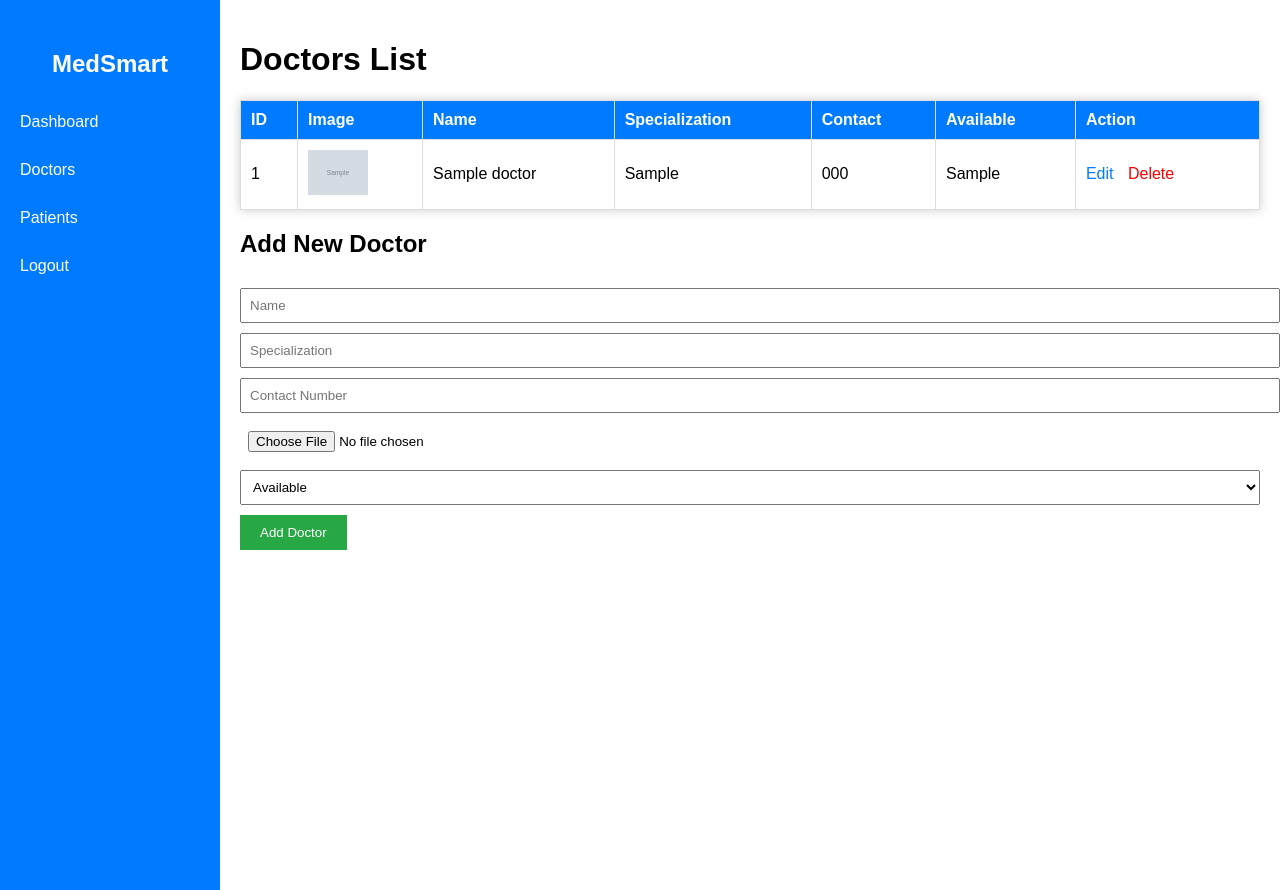
After one commit to Saurab2004/Med-Smart-ABS, a PHP site: page /admin/doctors.php in a window 1280 px wide. The commit adds this page. Run offline with PHP 8.4, Linux system fonts and the light colour scheme; the visitor is signed in with stand-in values (Sample User, id 1); tables that the repository leaves empty or names only in its code hold one stand-in row (values such as "Sample post"); grey boxes marked "Sample" are stand-in pictures.

Commit message:
new change

```diff
--- /dev/null
+++ b/admin/doctors.php
@@ -0,0 +1,221 @@
+<?php
+session_start();
+if (!isset($_SESSION['admin_logged_in']) || $_SESSION['admin_logged_in'] !== true) {
+    header("Location: admin_login.php");
+    exit;
+}
+
+$conn = new mysqli("localhost", "root", "", "medsmart");
+if ($conn->connect_error) {
+    die("Connection failed: " . $conn->connect_error);
+}
+
+// Add Doctor
+if ($_SERVER['REQUEST_METHOD'] === 'POST' && isset($_POST['add_doctor'])) {
+    $name = $_POST['name'];
+    $specialization = $_POST['specialization'];
+    $contact = $_POST['contact'];
+    $available = $_POST['available'];
+    $image_path = '';
+
+    if (!empty($_FILES['image']['name'])) {
+        $target_dir = "adminimage/";
+        $image_path = $target_dir . basename($_FILES['image']['name']);
+        move_uploaded_file($_FILES['image']['tmp_name'], $image_path);
+    }
+
+    $stmt = $conn->prepare("INSERT INTO doctors (name, specialization, contact_number, image_path, available) VALUES (?, ?, ?, ?, ?)");
+    $stmt->bind_param("sssss", $name, $specialization, $contact, $image_path, $available);
+    $stmt->execute();
+    $stmt->close();
+    header("Location: doctors.php");
+    exit;
+}
+
+// Delete Doctor
+if (isset($_GET['delete'])) {
+    $id = intval($_GET['delete']);
+    $conn->query("DELETE FROM doctors WHERE id = $id");
+    header("Location: doctors.php");
+    exit;
+}
+
+// Update Doctor
+if ($_SERVER['REQUEST_METHOD'] === 'POST' && isset($_POST['edit_doctor'])) {
+    $id = intval($_POST['doctor_id']);
+    $name = $_POST['name'];
+    $specialization = $_POST['specialization'];
+    $contact = $_POST['contact'];
+    $available = $_POST['available'];
+    $image_path = $_POST['current_image'];
+
+    if (!empty($_FILES['image']['name'])) {
+        $target_dir = "adminimage/";
+        $image_path = $target_dir . basename($_FILES['image']['name']);
+        move_uploaded_file($_FILES['image']['tmp_name'], $image_path);
+    }
+
+    $stmt = $conn->prepare("UPDATE doctors SET name=?, specialization=?, contact_number=?, available=?, image_path=? WHERE id=?");
+    $stmt->bind_param("sssssi", $name, $specialization, $contact, $available, $image_path, $id);
+    $stmt->execute();
+    $stmt->close();
+    header("Location: doctors.php");
+    exit;
+}
+
+// Get Doctors
+$result = $conn->query("SELECT * FROM doctors ORDER BY name ASC");
+?>
+
+<!DOCTYPE html>
+<html lang="en">
+<head>
+  <meta charset="UTF-8">
+  <title>Doctors - Med Smart</title>
+  <style>
+    body { margin: 0; font-family: Arial, sans-serif; }
+    .container { display: flex; }
+    .sidebar {
+      width: 220px;
+      background-color: #007bff;
+      color: white;
+      height: 100vh;
+      padding-top: 30px;
+      position: fixed;
+    }
+    .sidebar h2 { text-align: center; }
+    .sidebar a {
+      display: block;
+      padding: 15px 20px;
+      color: white;
+      text-decoration: none;
+    }
+    .sidebar a:hover { background: #0056b3; }
+    .main-content {
+      margin-left: 220px;
+      padding: 20px;
+      width: calc(100% - 220px);
+    }
+    table {
+      width: 100%;
+      border-collapse: collapse;
+      background: white;
+      box-shadow: 0 0 10px #ccc;
+    }
+    th, td {
+      padding: 10px;
+      border: 1px solid #ddd;
+      text-align: left;
+    }
+    th { background-color: #007bff; color: white; }
+    img { width: 60px; height: auto; }
+    form { margin-top: 30px; }
+    input, select {
+      padding: 8px;
+      margin-bottom: 10px;
+      width: 100%;
+    }
+    input[type="submit"] {
+      background-color: #28a745;
+      color: white;
+      border: none;
+      cursor: pointer;
+      width: auto;
+      padding: 10px 20px;
+    }
+    .delete-link, .edit-link {
+      color: red;
+      text-decoration: none;
+      margin-right: 10px;
+    }
+    .edit-link { color: #007bff; }
+  </style>
+</head>
+<body>
+
+<div class="container">
+  <div class="sidebar">
+    <h2>MedSmart</h2>
+    <a href="admin_dashboard.php">Dashboard</a>
+       <a href="doctors.php">Doctors</a>
+    <a href="patients.php">Patients</a>
+    <a href="admin_logout.php">Logout</a>
+  </div>
+
+  <div class="main-content">
+    <h1>Doctors List</h1>
+
+    <table>
+      <thead>
+        <tr>
+          <th>ID</th>
+          <th>Image</th>
+          <th>Name</th>
+          <th>Specialization</th>
+          <th>Contact</th>
+          <th>Available</th>
+          <th>Action</th>
+        </tr>
+      </thead>
+      <tbody>
+        <?php while ($row = $result->fetch_assoc()): ?>
+        <tr>
+          <td><?= $row['id'] ?></td>
+          <td>
+            <?php if ($row['image_path']): ?>
+              <img src="<?= htmlspecialchars($row['image_path']) ?>" alt="Doctor">
+            <?php else: ?>N/A<?php endif; ?>
+          </td>
+          <td><?= htmlspecialchars($row['name']) ?></td>
+          <td><?= htmlspecialchars($row['specialization']) ?></td>
+          <td><?= htmlspecialchars($row['contact_number']) ?></td>
+          <td><?= $row['available'] ?></td>
+          <td>
+            <a class="edit-link" href="?edit=<?= $row['id'] ?>">Edit</a>
+            <a class="delete-link" href="?delete=<?= $row['id'] ?>" onclick="return confirm('Delete this doctor?')">Delete</a>
+          </td>
+        </tr>
+        <?php endwhile; ?>
+      </tbody>
+    </table>
+
+    <h2><?= isset($_GET['edit']) ? 'Edit Doctor' : 'Add New Doctor' ?></h2>
+
+    <?php
+    if (isset($_GET['edit'])):
+      $edit_id = intval($_GET['edit']);
+      $edit = $conn->query("SELECT * FROM doctors WHERE id = $edit_id")->fetch_assoc();
+    ?>
+      <form method="POST" enctype="multipart/form-data">
+        <input type="hidden" name="doctor_id" value="<?= $edit['id'] ?>">
+        <input type="text" name="name" value="<?= htmlspecialchars($edit['name']) ?>" required>
+        <input type="text" name="specialization" value="<?= htmlspecialchars($edit['specialization']) ?>" required>
+        <input type="text" name="contact" value="<?= htmlspecialchars($edit['contact_number']) ?>">
+        <input type="hidden" name="current_image" value="<?= $edit['image_path'] ?>">
+        <input type="file" name="image">
+        <select name="available">
+          <option value="Yes" <?= $edit['available'] === 'Yes' ? 'selected' : '' ?>>Available</option>
+          <option value="No" <?= $edit['available'] === 'No' ? 'selected' : '' ?>>Not Available</option>
+        </select>
+        <input type="submit" name="edit_doctor" value="Update Doctor">
+      </form>
+    <?php else: ?>
+      <form method="POST" enctype="multipart/form-data">
+        <input type="text" name="name" placeholder="Name" required>
+        <input type="text" name="specialization" placeholder="Specialization" required>
+        <input type="text" name="contact" placeholder="Contact Number">
+        <input type="file" name="image">
+        <select name="available">
+          <option value="Yes">Available</option>
+          <option value="No">Not Available</option>
+        </select>
+        <input type="submit" name="add_doctor" value="Add Doctor">
+      </form>
+    <?php endif; ?>
+  </div>
+</div>
+
+</body>
+</html>
+
+<?php $conn->close(); ?>
```
Also changed, not shown: admin/admin_dashboard.php (+67 -68 lines), admin/patients.php (added, +133 -0 lines), appointment.html (+4 -78 lines), appointment.php (+47 -122 lines), README.md, admin/adminimage/Dr.Jatka.jpeg (added).
